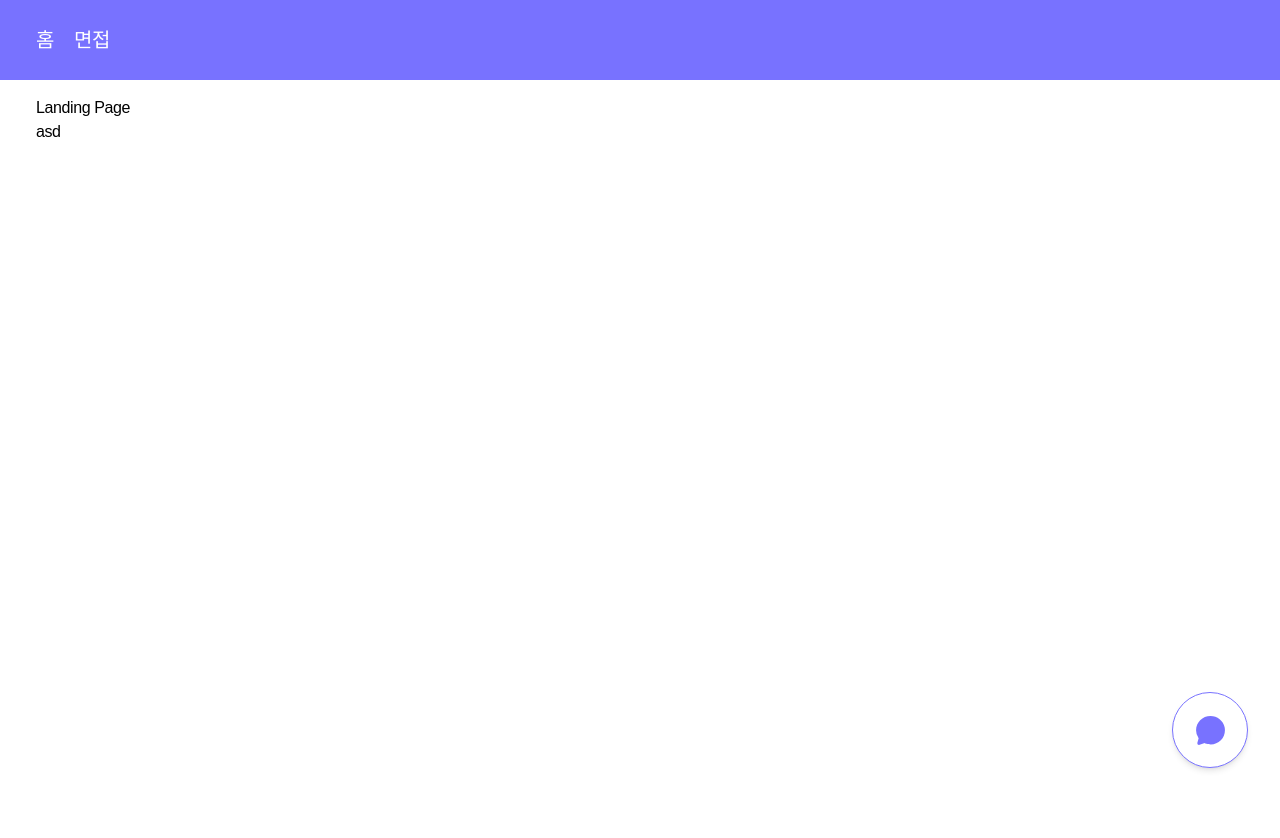
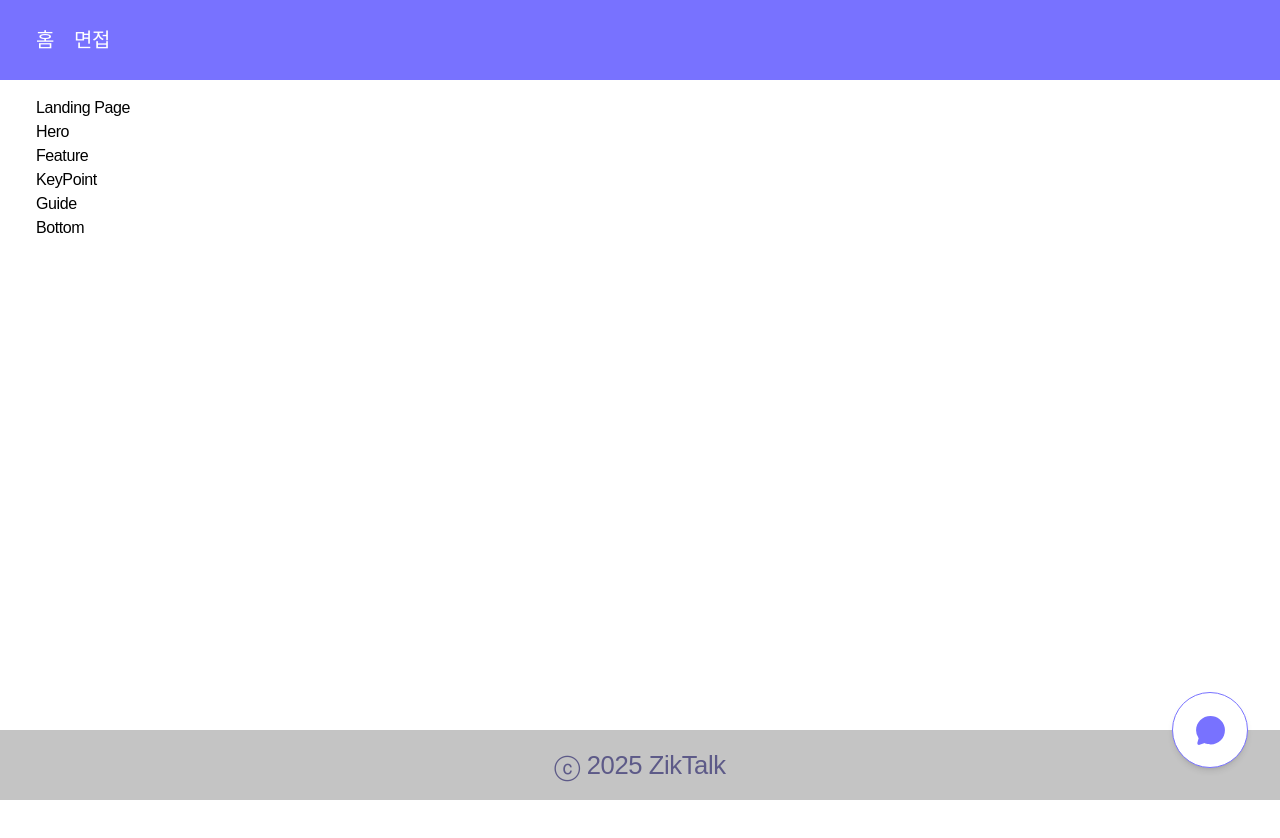
Before and after one commit to ko9612/ZikTalk, a React (Vite) app in the folder client/: page / in a window 1280 px wide. Shown: the top 838 px of the page. After the commit the page ends 800 px from the top, so only its background shows below. Built offline with nearby package versions, Linux system fonts and the light colour scheme.

Commit message:
test: github test (#5)

```diff
--- a/client/src/pages/Landing/_components/BottomSection.jsx
+++ b/client/src/pages/Landing/_components/BottomSection.jsx
@@ -2,7 +2,7 @@
 import React from "react";
 
 const BottomSection = () => {
-  return <div></div>;
+  return <div>Bottom</div>;
 };
 
 export default BottomSection;
--- a/client/src/pages/Landing/_components/FeatureSection.jsx
+++ b/client/src/pages/Landing/_components/FeatureSection.jsx
@@ -2,7 +2,7 @@
 import React from "react";
 
 const FeatureSection = () => {
-  return <div></div>;
+  return <div>Feature</div>;
 };
 
 export default FeatureSection;
--- a/client/src/pages/Landing/_components/GuideSection.jsx
+++ b/client/src/pages/Landing/_components/GuideSection.jsx
@@ -2,7 +2,7 @@
 import React from "react";
 
 const GuideSection = () => {
-  return <div></div>;
+  return <div>Guide</div>;
 };
 
 export default GuideSection;
--- a/client/src/pages/Landing/_components/HeroSection.jsx
+++ b/client/src/pages/Landing/_components/HeroSection.jsx
@@ -4,7 +4,7 @@ import React from 'react';
 const HeroSection = () => {
     return (
         <div>
-
+           Hero
         </div>
     );
 };
--- a/client/src/pages/Landing/_components/KeyPointSection.jsx
+++ b/client/src/pages/Landing/_components/KeyPointSection.jsx
@@ -2,7 +2,7 @@
 import React from "react";
 
 const KeyPointSection = () => {
-  return <div></div>;
+  return <div>KeyPoint</div>;
 };
 
 export default KeyPointSection;
--- a/client/src/pages/Landing/index.jsx
+++ b/client/src/pages/Landing/index.jsx
@@ -1,11 +1,20 @@
 // Landing page component
+import BottomSection from "@/pages/Landing/_components/BottomSection";
+import FeatureSection from "@/pages/Landing/_components/FeatureSection";
+import GuideSection from "@/pages/Landing/_components/GuideSection";
+import HeroSection from "@/pages/Landing/_components/HeroSection";
+import KeyPointSection from "@/pages/Landing/_components/KeyPointSection";
 import React from "react";
 
 const index = () => {
   return (
     <div>
       <h1>Landing Page</h1>
-      <div className="h-[100rem]">asd</div>
+      <HeroSection />
+      <FeatureSection />
+      <KeyPointSection />
+      <GuideSection />
+      <BottomSection />
     </div>
   );
 };
```
Also changed, not shown: client/src/data/testData.js (line endings or trailing spaces).
